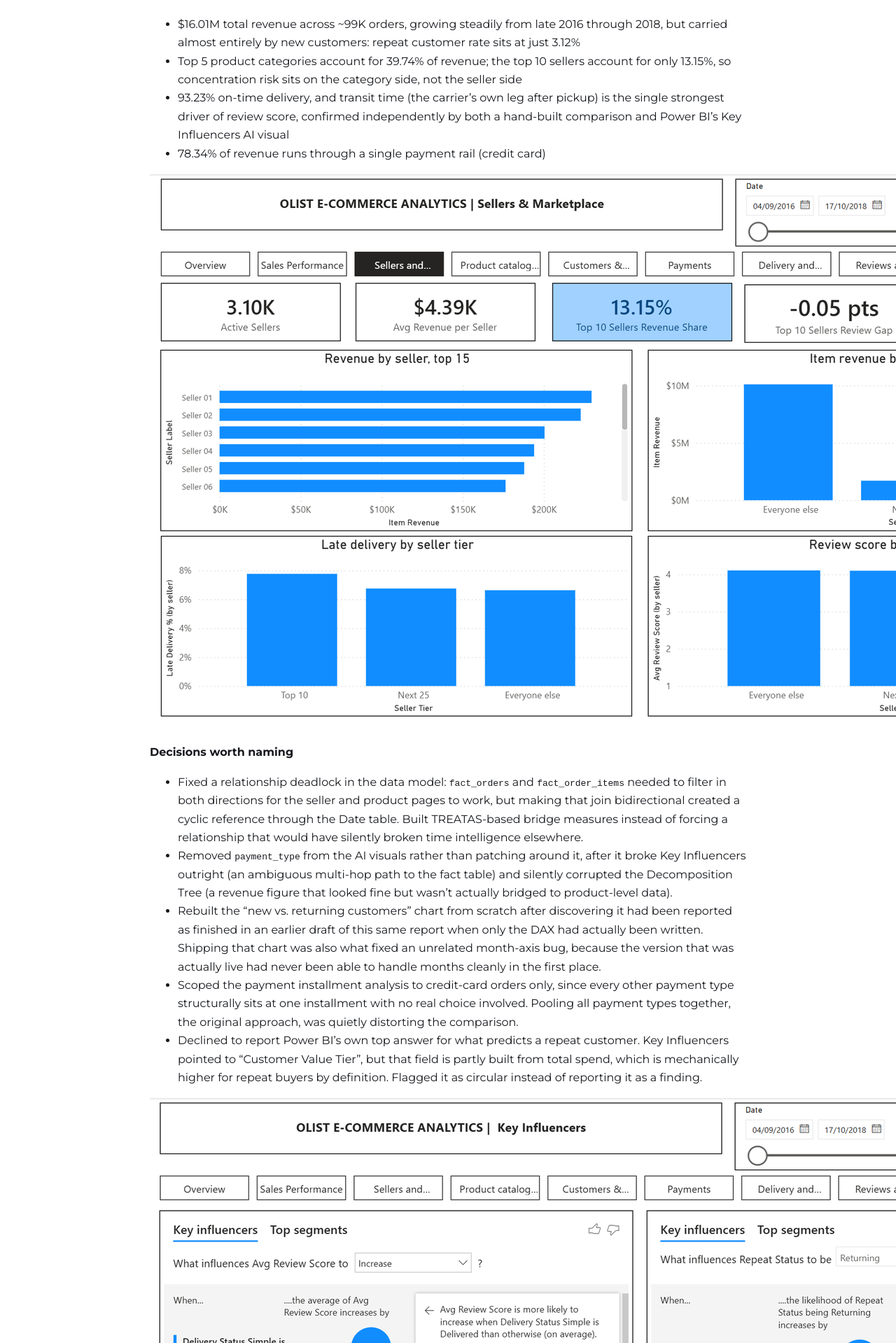
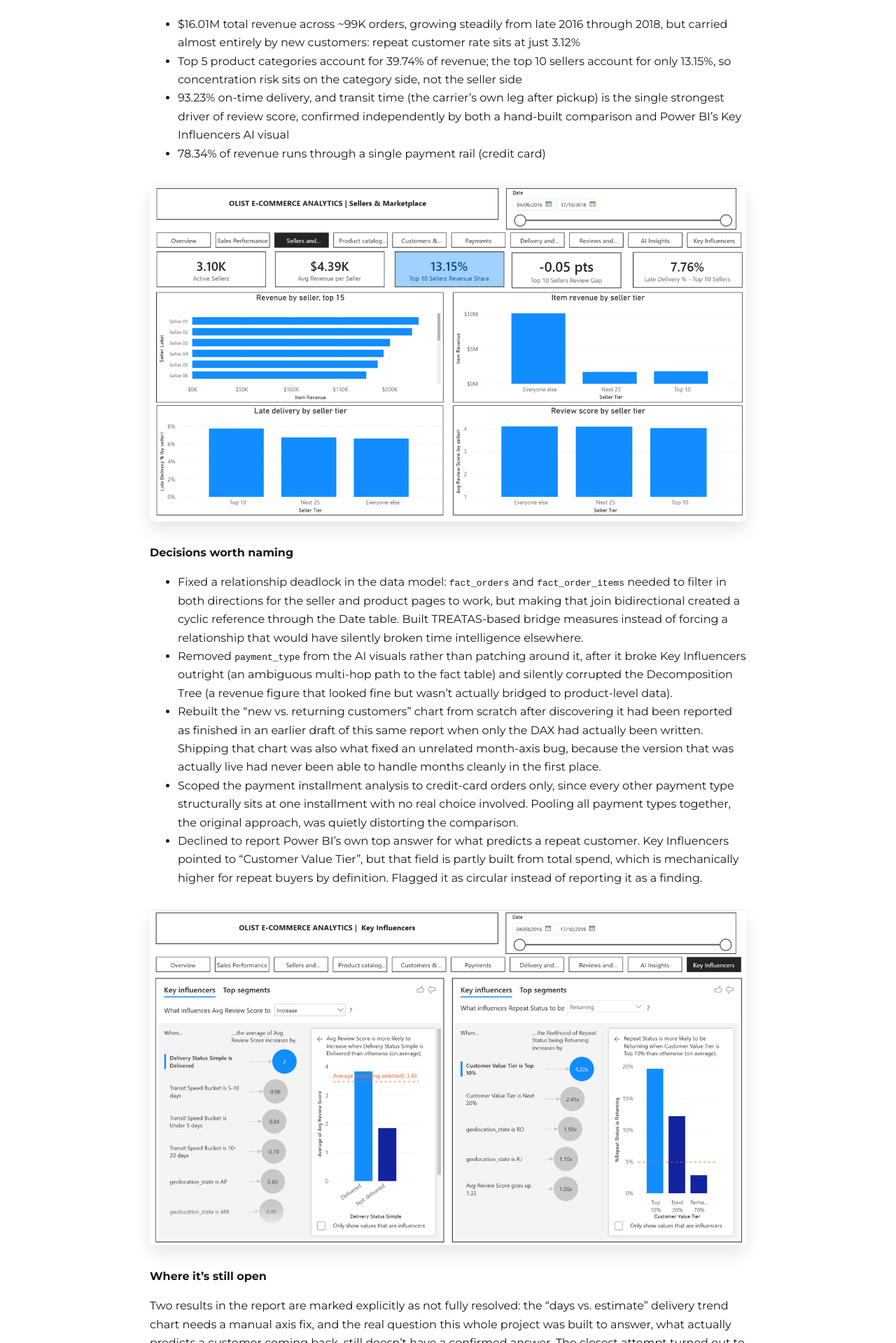
Before and after one commit to AppaYiipYiip/AppaYiipYiip.github.io, a Jekyll site: the page built from _projects/olist-ecommerce-analytics.md, in a window 1280 px wide. Shown: the part 1223-3142 px from the top of the page at 70% size. Built offline with Jekyll 4.4.1, drawn with Linux system fonts in a browser that asks for light colours.

Commit message:
Fix inline project images overflowing the content column
Screenshots embedded in project write-ups (via markdown image syntax)
had no width constraint, so they rendered at native pixel size and
overflowed past the page's content width instead of scaling to fit.

```diff
--- a/assets/css/main.css
+++ b/assets/css/main.css
@@ -328,6 +328,16 @@
   margin: 1.5rem 0;
 }
 
+.project-body img {
+  display: block;
+  width: 100%;
+  max-width: 100%;
+  height: auto;
+  border-radius: 8px;
+  margin: 2rem 0;
+  box-shadow: 0 12px 24px rgba(16, 24, 40, 0.1);
+}
+
 .repo-link {
   display: inline-block;
   margin-top: 1.5rem;
```
